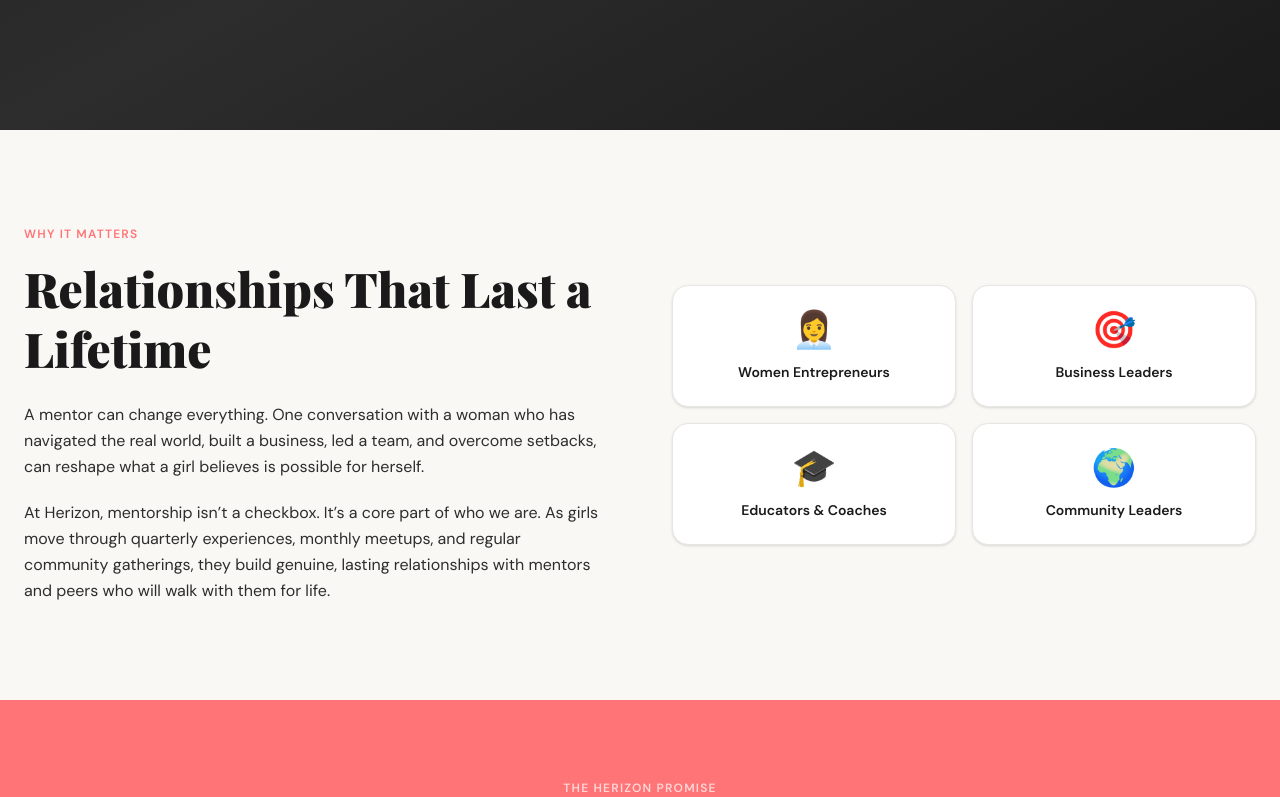
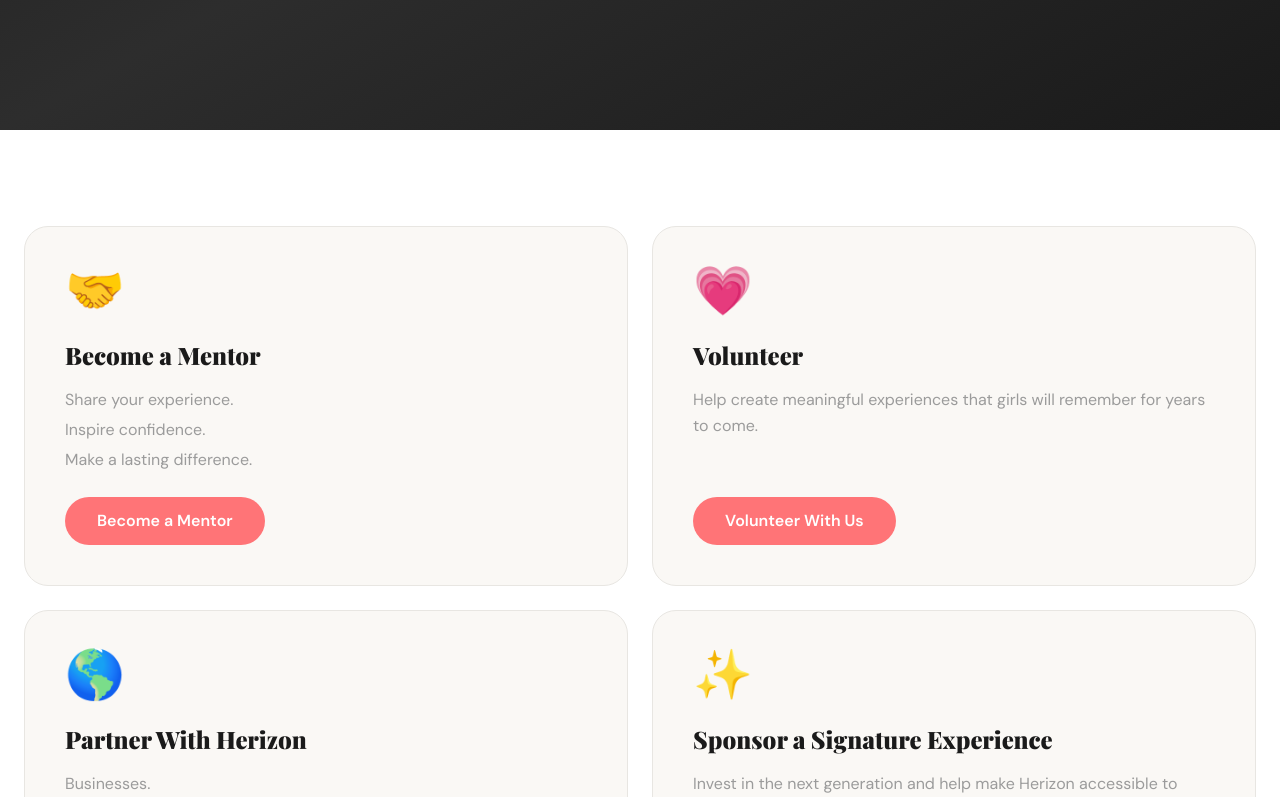
Before and after one commit to flourishprosper/herizonsociety-website, a Next.js app: page /mentorship in a window 1280 px wide. Shown: the part 663-1460 px from the top of the page. Built offline with nearby package versions, Linux system fonts and the light colour scheme; a web font is replaced by a local one.

Commit message:
mentorship: add four large action cards below hero

```diff
--- a/src/app/mentorship/page.tsx
+++ b/src/app/mentorship/page.tsx
@@ -28,6 +28,65 @@ export default function MentorshipPage() {
             volunteer, sponsor, or community partner, you have the opportunity
             to help shape the confidence and future of the next generation.
           </p>
+        </div>
+      </section>
+
+      {/* Join the Movement Cards */}
+      <section className="bg-white py-24">
+        <div className="max-w-7xl mx-auto px-6">
+          <div className="grid sm:grid-cols-2 gap-6">
+            {[
+              {
+                icon: "🤝",
+                title: "Become a Mentor",
+                lines: ["Share your experience.", "Inspire confidence.", "Make a lasting difference."],
+                href: "/contact",
+                cta: "Become a Mentor",
+              },
+              {
+                icon: "💗",
+                title: "Volunteer",
+                lines: ["Help create meaningful experiences that girls will remember for years to come."],
+                href: "/volunteer",
+                cta: "Volunteer With Us",
+              },
+              {
+                icon: "🌎",
+                title: "Partner With Herizon",
+                lines: ["Businesses.", "Schools.", "Organizations.", "Community leaders."],
+                href: "/contact",
+                cta: "Explore a Partnership",
+              },
+              {
+                icon: "✨",
+                title: "Sponsor a Signature Experience",
+                lines: ["Invest in the next generation and help make Herizon accessible to more girls."],
+                href: "/sponsor",
+                cta: "Become a Sponsor",
+              },
+            ].map((card) => (
+              <div
+                key={card.title}
+                className="bg-[#FAF8F5] border border-[#E8E6E2] rounded-3xl p-10 flex flex-col gap-6 card-hover"
+              >
+                <span className="text-5xl">{card.icon}</span>
+                <div>
+                  <h3 className="font-serif text-2xl font-black text-[#1A1A1A] mb-4">{card.title}</h3>
+                  <div className="space-y-1">
+                    {card.lines.map((line) => (
+                      <p key={line} className="text-[#9B9B9B] text-base leading-relaxed">{line}</p>
+                    ))}
+                  </div>
+                </div>
+                <Link
+                  href={card.href}
+                  className="mt-auto inline-block bg-[#FF7477] text-white font-semibold px-8 py-3 rounded-full hover:bg-[#E85F62] transition-colors self-start"
+                >
+                  {card.cta}
+                </Link>
+              </div>
+            ))}
+          </div>
         </div>
       </section>
 
```
